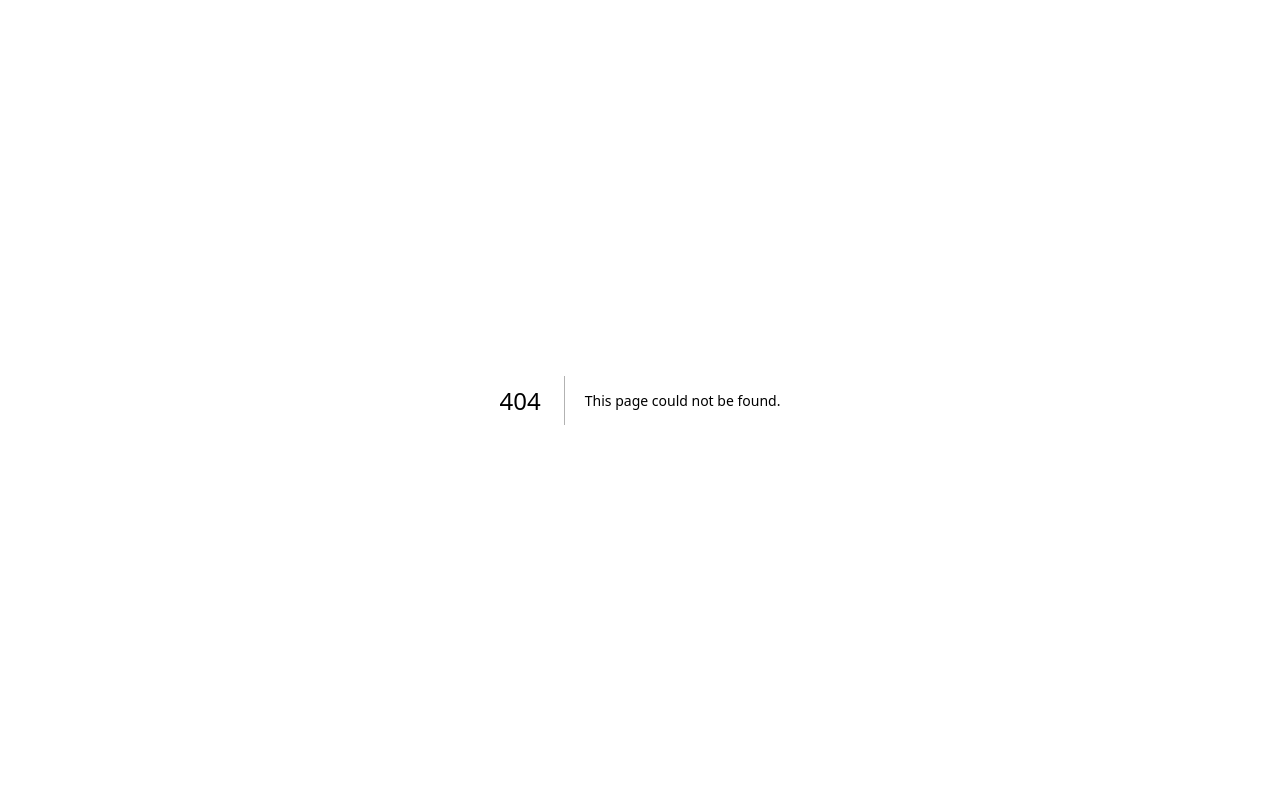
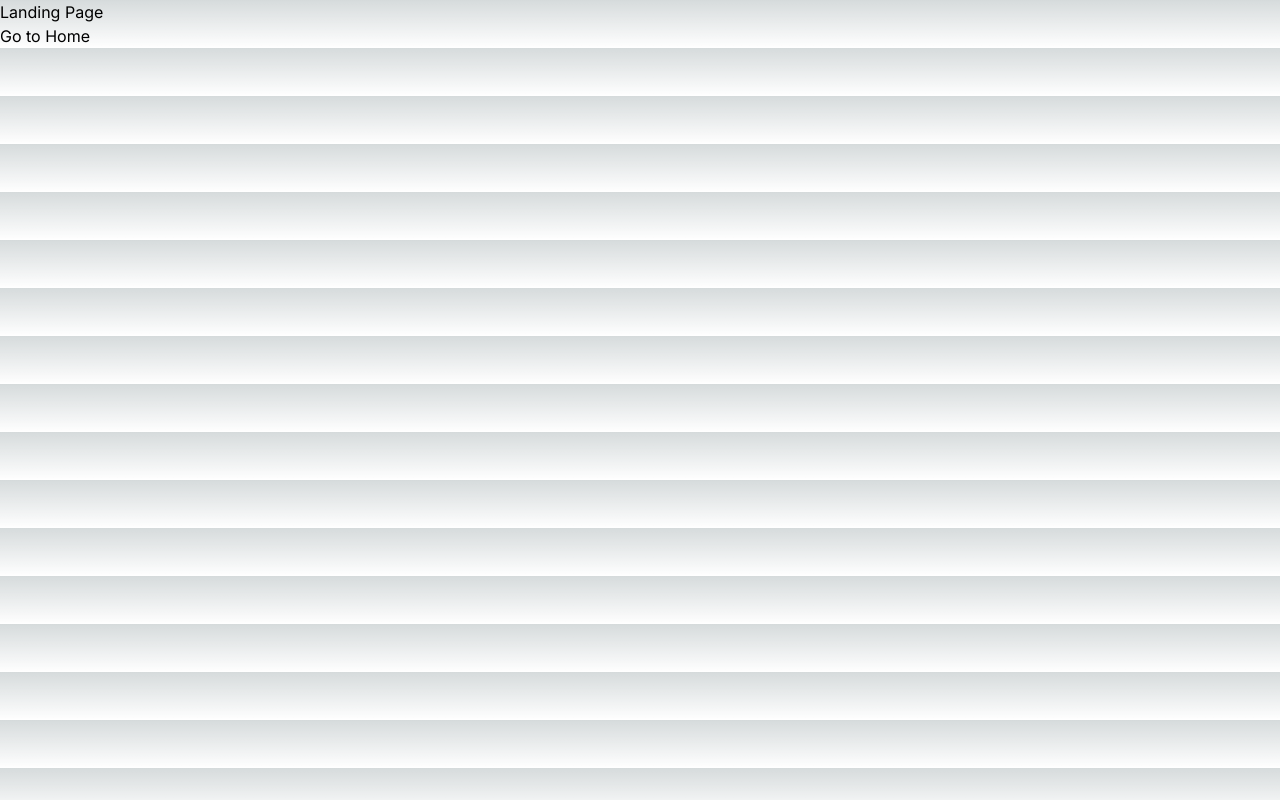
Before and after one commit to NineBit-Computing/next-chakra, a Next.js app: page /landing in a window 1280 px wide. Before the commit this address had no page. Built offline with nearby package versions, Linux system fonts and the light colour scheme.

Commit message:
feat: add routing

```diff
--- /dev/null
+++ b/src/app/information/page.tsx
@@ -0,0 +1,36 @@
+import { gql } from "@apollo/client";
+import createApolloClient from "../../../apollo-client";
+import Head from "next/head";
+import Image from "next/image";
+
+export default async function Information() {
+  const client = createApolloClient();
+  const { data } = await client.query({
+    query: gql`
+      query Countries {
+        countries {
+          code
+          name
+          emoji
+        }
+      }
+    `,
+  });
+
+  return (
+    <div className="information-page">
+      <h1>-- Information Page --</h1>
+      <a href="/">Go to Home</a>
+      <div>
+        <h3>Countries go here</h3>
+        <div>
+          {data.countries.map((country: any) => (
+            <div key={country.code}>
+              {country.name} - {country.emoji}
+            </div>
+          ))}
+        </div>
+      </div>
+    </div>
+  );
+}
--- /dev/null
+++ b/src/app/landing/page.tsx
@@ -0,0 +1,16 @@
+import { gql } from "@apollo/client";
+import createApolloClient from "../../../apollo-client";
+import Head from "next/head";
+import Image from "next/image";
+// import styles from '../styles/Home.module.css';
+
+export default async function Landing() {
+  return (
+    // <div className={styles.container}>
+    <div className="landing-page">
+      <h1>Landing Page</h1>
+      <a href="/">Go to Home</a>
+      <div></div>
+    </div>
+  );
+}
--- a/src/app/page.tsx
+++ b/src/app/page.tsx
@@ -1,55 +1,13 @@
-import { gql } from "@apollo/client";
-import createApolloClient from "../../apollo-client";
-import Head from 'next/head';
-import Image from "next/image";
-// import styles from '../styles/Home.module.css';
-
 export default async function Home() {
-  const client = createApolloClient();
-  const { data } = await client.query({
-    query: gql`
-      query Countries {
-        countries {
-          code
-          name
-          emoji
-        }
-      }
-    `,
-  });
-
-  // return {
-  //   props: {
-  //     countries: data.countries.slice(0, 4),
-  //   },
-  // };
-
   return (
-    // <div className={styles.container}>
     <div className="main-container">
-    <h1>Countries</h1>
-    <div>
-      <h3>Countries go here</h3>
+      <h1>Home Page</h1>
       <div>
-        {data.countries.map((country: any) => (
-          <div key={country.code}>{country.name}</div>
-        ))}
+        <a href="/landing">Go to Landing Page</a>
       </div>
-
+      <div>
+        <a href="/information">Go to Information Page</a>
+      </div>
     </div>
-  </div>
-    // <main className="flex min-h-screen flex-col items-center justify-between p-24">
-    //   <div className="z-10 max-w-5xl w-full items-center justify-between font-mono text-sm lg:flex">
-    //     {{data.countries.slice(0, 4)}}
-    //   </div>
-
-    //   <div className="relative flex place-items-center">
-    //     <h1>HEAD</h1>
-    //   </div>
-
-    //   <div className="mb-32 grid text-center lg:max-w-5xl lg:w-full lg:mb-0 lg:grid-cols-4 lg:text-left">
-    //     <h2>Bottom</h2>
-    //   </div>
-    // </main>
   );
 }
```
